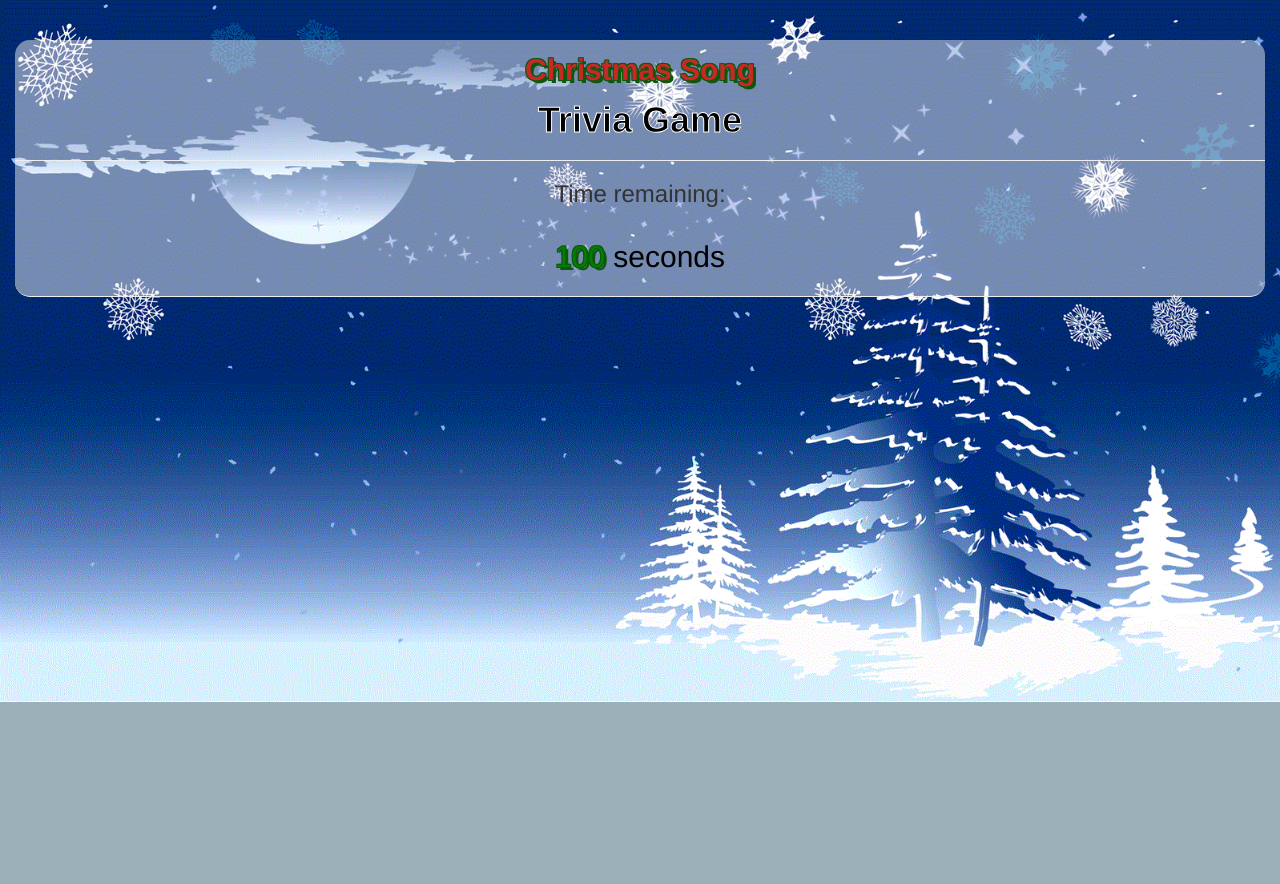
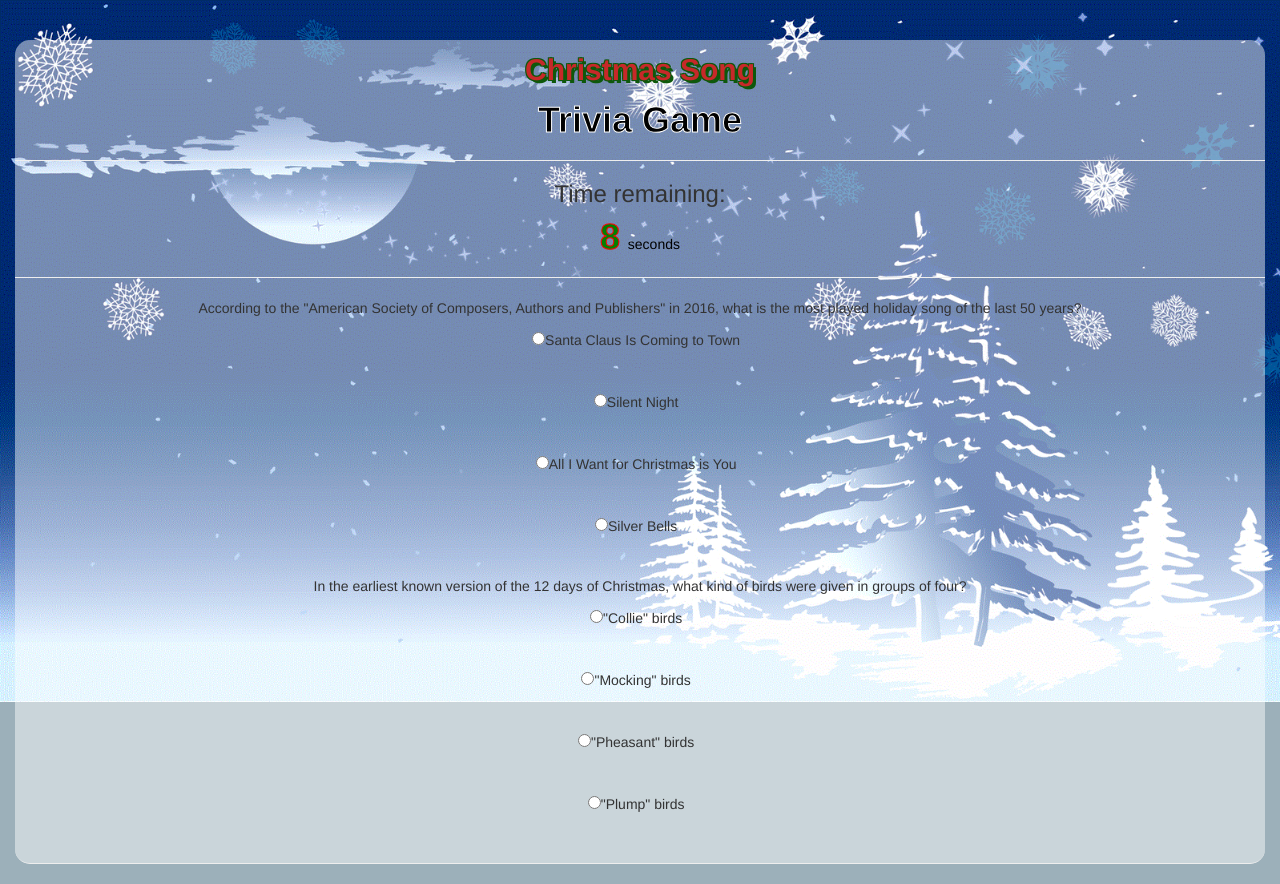
Before and after one commit to DanielLott/TriviaGame, a plain HTML site: page index.html in a window 1280 px wide. Both pictures are taken after a click on the button "Start". Before the commit the page ends 800 px from the top, so only its background shows below. Drawn offline with nearby package versions, Linux system fonts and the light colour scheme.

Commit message:
questions mechanism built, but without logging correct answers or randomizing

```diff
--- a/assets/css/style.css
+++ b/assets/css/style.css
@@ -39,7 +39,6 @@ h2 {
 #really-plain {
     color: black;
     text-shadow: none;
-
 }
 
 .page-header {
@@ -59,4 +58,15 @@ h2 {
 #countdown-timer {
     font-weight: 100;
     color: green;
+    display: inline-block;
+    font-weight: bold;
+    margin: 0;
+    -webkit-text-stroke: 1px red;
+    /* text-shadow:
+    3px 3px 0 rgb(14, 88, 11),
+    -1px -1px 0 rgb(14, 88, 11),
+    1px -1px 0 rgb(14, 88, 11),
+    -1px 1px 0 rgb(14, 88, 11),
+    1px 1px 0 rgb(14, 88, 11); */
+
 }
--- a/assets/javascript/app.js
+++ b/assets/javascript/app.js
@@ -1,9 +1,39 @@
-var number = 100;
+var questionBank = ["According to the \"American Society of Composers, Authors and Publishers\" in 2016, what is the most played holiday song of the last 50 years?", "In the earliest known version of the 12 days of Christmas, what kind of birds were given in groups of four?"]
+var answerBank = [["Santa Claus Is Coming to Town", "Silent Night", "All I Want for Christmas is You", "Silver Bells"], ["\"Collie\" birds", "\"Mocking\" birds", "\"Pheasant\" birds", "\"Plump\" birds"]];
+var run = 0;
+var number = 10;
+    function countdown() {
+        number--;
+//        while (number > 0) {
+        $("#countdown-timer").html("<h1 id='countdown-timer'>" + number + "</h1>");
+        console.log(number);
+        if (number === 0) {
+            clearInterval(run);
+        }
+//    }
+    }
+
+
 $("button").click(function() {
     // hiding button and extra line break
     $("button, br").hide();
     // adding line, text, countdown timer, text
-    $(".page-header").append("<hr></hr> <h3 id='time-remaining'>Time remaining:<h3> <h2 id='countdown-timer'>" + number + "<span id='really-plain'> seconds</span><h2>");
+    $(".page-header").append("<hr></hr> <h3 id='time-remaining'>Time remaining:</h3> <h1 id='countdown-timer'>" + number + "</h1>", "<span id='really-plain'> &nbsp;seconds</span>");
+    // not sure about this one completely
+    run = setInterval(countdown, 1000);
+    // adding questions
+    $(".page-header").append("<hr></hr>");
+    for (i=0; i<questionBank.length; i++) {
+        $(".page-header").append("<p>" + questionBank[i] + "</p>");
+        for (j=0; j<answerBank[i].length; j++) {
+            $(".page-header").append("<input type='radio' name='question1'>" + answerBank[i][j] + " &nbsp;</input>");
+        $(".page-header").append("<br>", "<br>", "<br>");
+        }
+    }
+
+
+
+
 
 
 });
--- a/index.html
+++ b/index.html
@@ -6,9 +6,9 @@
   <meta name="viewport" content="width=device-width, initial-scale=1">
   <link rel="stylesheet" href="https://maxcdn.bootstrapcdn.com/bootstrap/3.3.7/css/bootstrap.min.css">
   <link rel="stylesheet" type="text/css" media="screen" href="assets/css/style.css" />
-  <!-- <script src="https://ajax.googleapis.com/ajax/libs/jquery/3.3.1/jquery.min.js"></script> -->
   <script src="https://ajax.aspnetcdn.com/ajax/jQuery/jquery-3.3.1.min.js"></script>
   <script src="https://maxcdn.bootstrapcdn.com/bootstrap/3.3.7/js/bootstrap.min.js"></script>
+  <!-- <script src="https://ajax.googleapis.com/ajax/libs/jquery/3.3.1/jquery.min.js"></script> -->
 </head>
 <body>
 
@@ -25,7 +25,7 @@
 
 
 
+        <script src="assets/javascript/app.js"></script>
     </body>
-<script src="assets/javascript/app.js"></script>
 
 </html>
```
Lines whose indentation alone changed are shown as unchanged.
